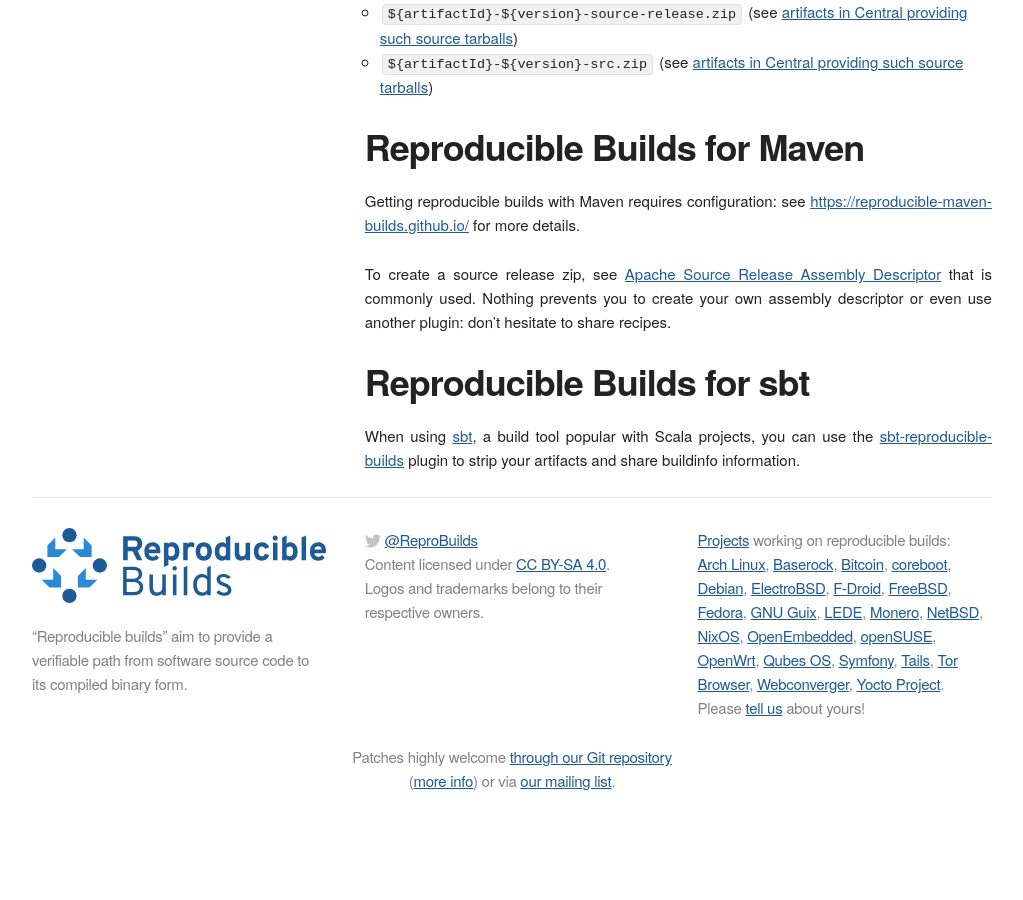
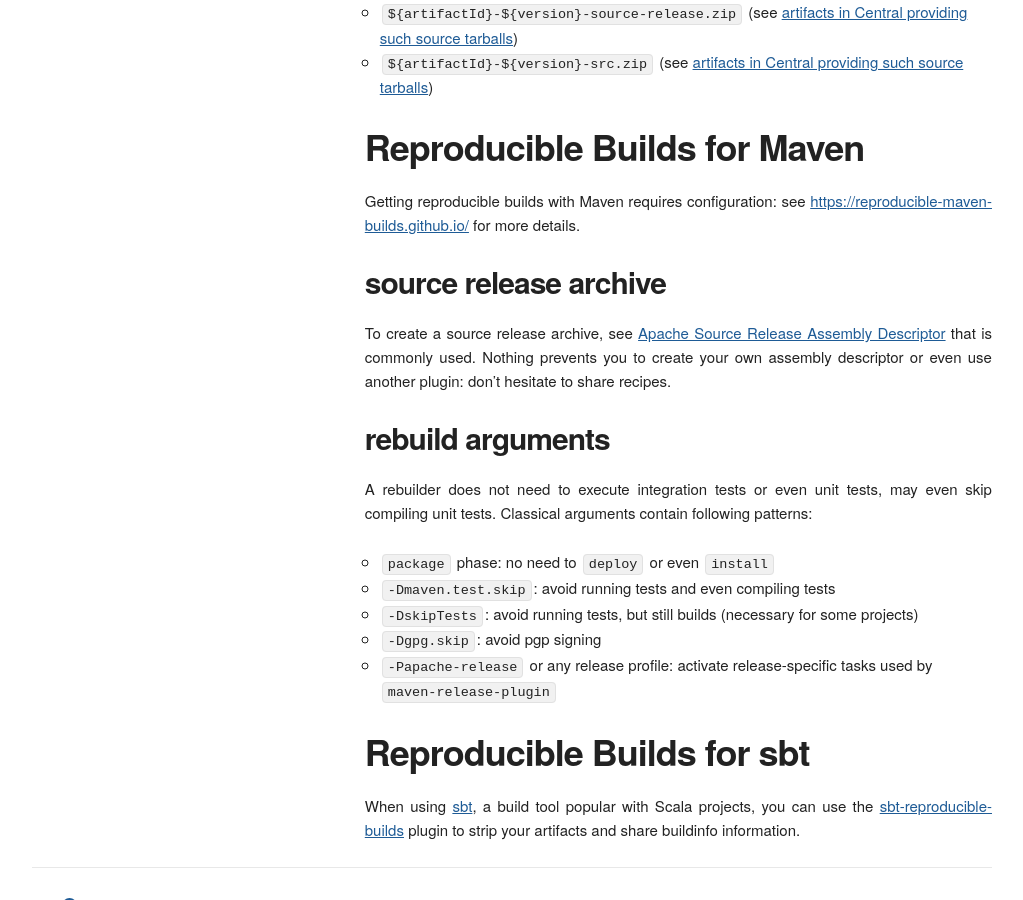
Before and after one commit to prototypefund/reproducible-website, a Jekyll site: the page built from _docs/jvm.md, in a window 1280 px wide and 900 px high, scrolled down 1648 px. Shown: the whole window, without its empty margins (128-1151 px from the left). Built offline with Jekyll 4.4.1, drawn with Linux system fonts in a browser that asks for light colours; some web fonts are replaced; before the commit the page ends 2471 px from its top, so only the background shows below that.

Commit message:
added instruction on Maven rebuild arguments

```diff
--- a/_docs/jvm.md
+++ b/_docs/jvm.md
@@ -80,8 +80,18 @@
 Getting reproducible builds with Maven requires configuration: see [https://reproducible-maven-builds.github.io/](https://reproducible-maven-builds.github.io/)
 for more details.
 
-To create a source release zip, see [Apache Source Release Assembly Descriptor](https://maven.apache.org/apache-resource-bundles/#Source_Release_Assembly_Descriptor)
+### source release archive
+To create a source release archive, see [Apache Source Release Assembly Descriptor](https://maven.apache.org/apache-resource-bundles/#Source_Release_Assembly_Descriptor)
 that is commonly used. Nothing prevents you to create your own assembly descriptor or even use another plugin: don't hesitate to share recipes.
+
+### rebuild arguments
+A rebuilder does not need to execute integration tests or even unit tests, may even skip compiling unit tests.
+Classical arguments contain following patterns:
+- `package` phase: no need to `deploy` or even `install`
+- `-Dmaven.test.skip`: avoid running tests and even compiling tests
+- `-DskipTests`: avoid running tests, but still builds (necessary for some projects)
+- `-Dgpg.skip`: avoid pgp signing
+- `-Papache-release` or any release profile: activate release-specific tasks used by `maven-release-plugin`
 
 Reproducible Builds for sbt
 ---------------------------
```
